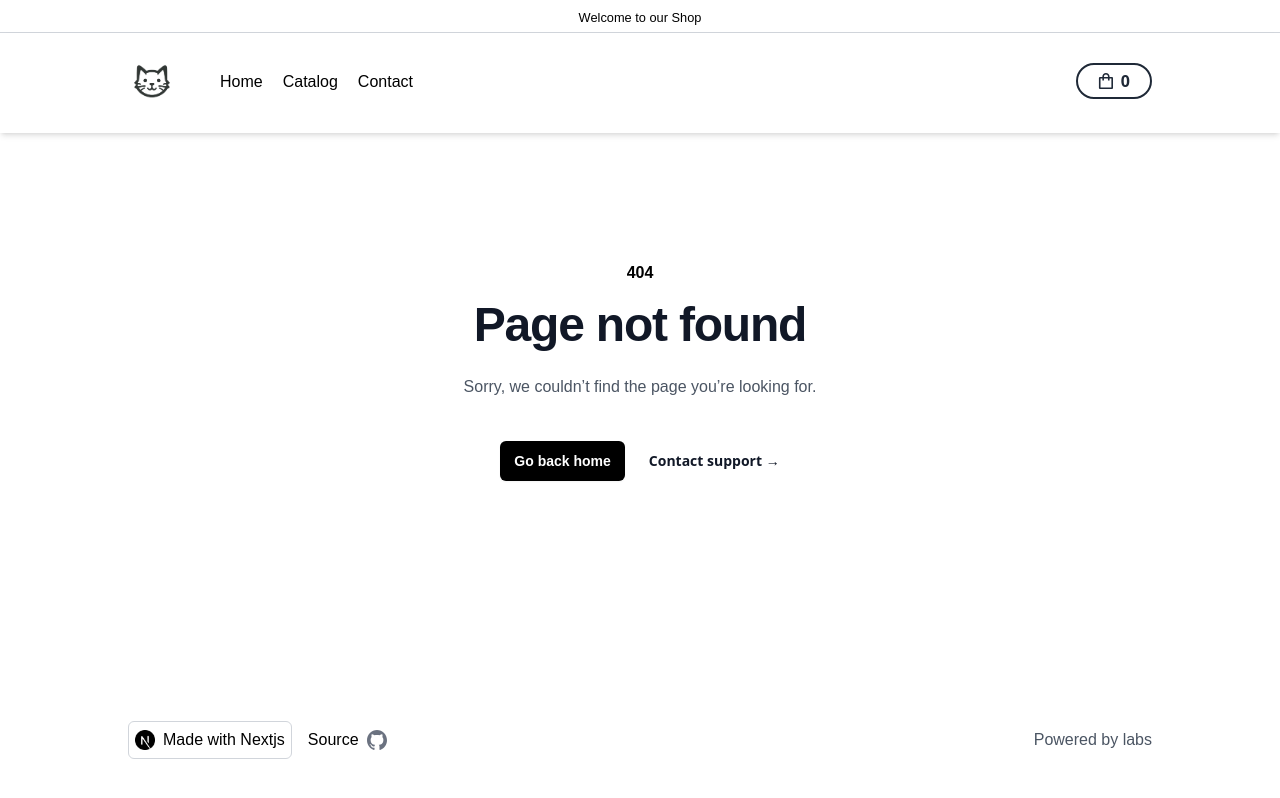
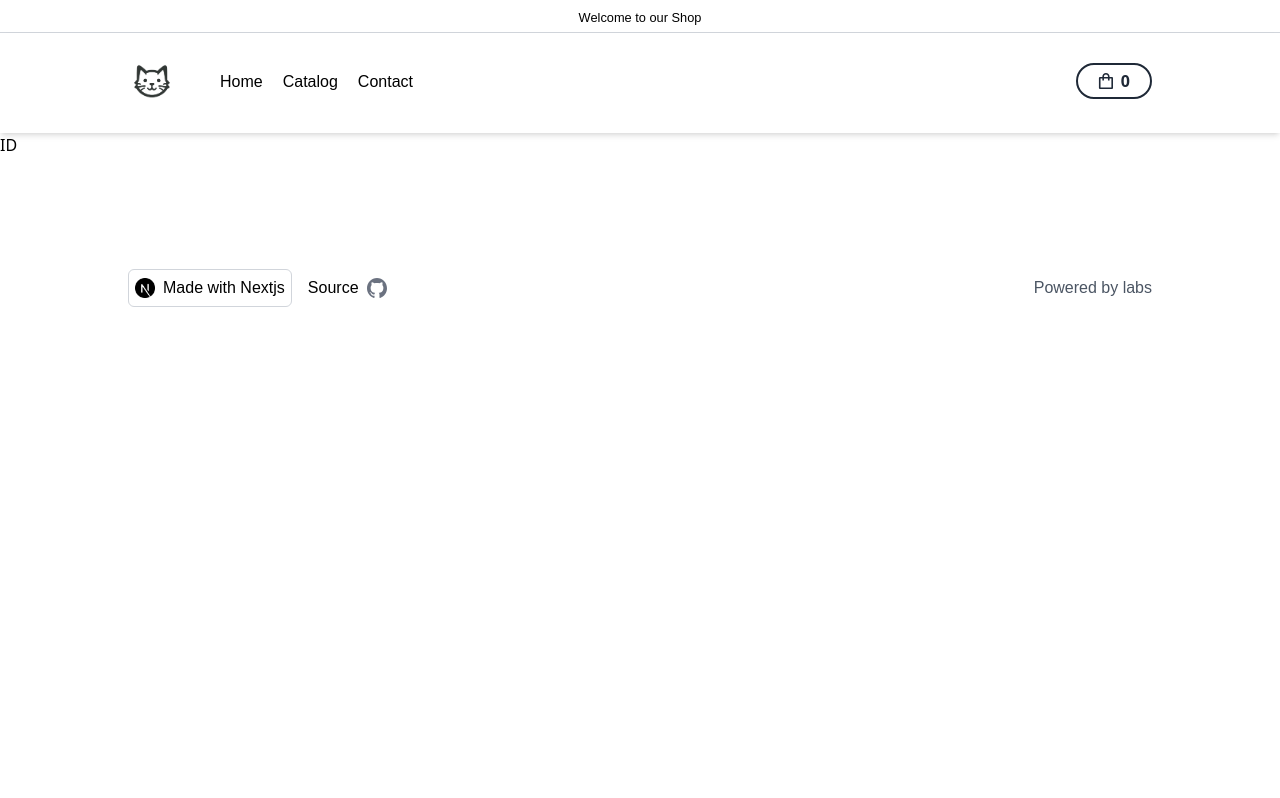
Before and after one commit to sebastiandotdev/merch, a Next.js app: page /product-pet/1 in a window 1280 px wide. Before the commit this address had no page. Built offline with nearby package versions, Linux system fonts and the light colour scheme; a web font is replaced by a local one.

Commit message:
feat: add route dinamyc

```diff
--- /dev/null
+++ b/app/product-pet/[name]/page.tsx
@@ -0,0 +1,7 @@
+export default function ProductById() {
+  return (
+    <div>
+      <h1>ID</h1>
+    </div>
+  )
+}
--- a/app/product/[id].tsx
+++ b/app/product-pet/page.tsx
@@ -1,4 +1,4 @@
-function ProductById() {
+export default function ProductPage() {
   return (
     <div>
       <h1>ProductById</h1>
```
Also changed, not shown: 1 other file (tests, documents, lock files or other folders).
